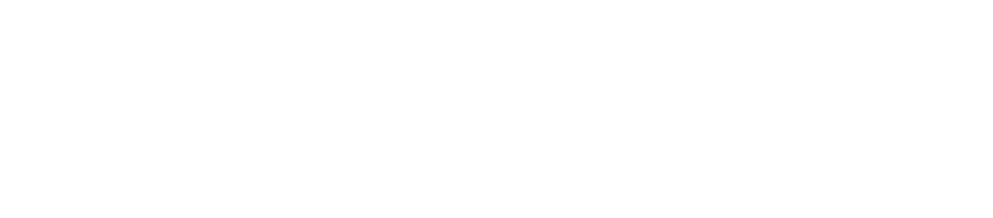
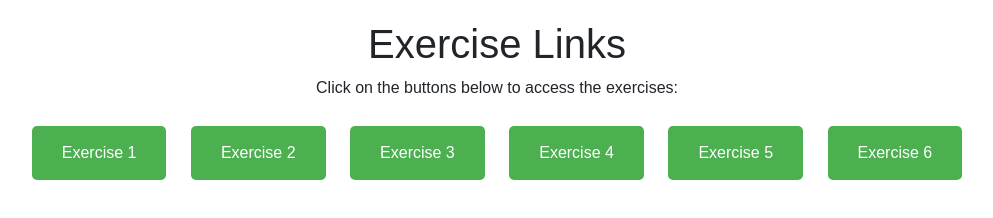
Before and after one commit to Jcdelega/Exercises_Ch50_Srch, a plain HTML site: page index.html in a window 1280 px wide. Shown: the whole page, without its empty margins (143-1136 px from the left). Drawn offline with nearby package versions, Linux system fonts and the light colour scheme.

Commit message:
Add: HTML structure buttons to exercises

```diff
--- a/index.html
+++ b/index.html
@@ -11,8 +11,18 @@
       integrity="sha384-QWTKZyjpPEjISv5WaRU9OFeRpok6YctnYmDr5pNlyT2bRjXh0JMhjY6hW+ALEwIH"
       crossorigin="anonymous"
     />
+    <link rel="stylesheet" href="styles.css">
   </head>
   <body>
+    <h1>Exercise Links</h1>
+    <p>Click on the buttons below to access the exercises:</p>
+
+    <a href="/script1.js" class="button">Exercise 1</a>
+    <a href="/script2.js" class="button">Exercise 2</a>
+    <a href="/script3.js" class="button">Exercise 3</a>
+    <a href="/script4.js" class="button">Exercise 4</a>
+    <a href="/script5.js" class="button">Exercise 5</a>
+    <a href="/script6.js" class="button">Exercise 6</a>
 
     <!-- Script Exercise #1 -->
      <script src="/script1.js"></script>
--- a/styles.css
+++ b/styles.css
@@ -0,0 +1,21 @@
+body {
+    font-family: Arial, sans-serif;
+    text-align: center;
+    margin: 20px;
+}
+.button {
+    display: inline-block;
+    margin: 10px;
+    padding: 15px 30px;
+    font-size: 16px;
+    color: white;
+    background-color: #4CAF50;
+    border: none;
+    border-radius: 5px;
+    text-decoration: none;
+    cursor: pointer;
+    transition: background-color 0.3s;
+}
+.button:hover {
+    background-color: #45a049;
+}
```
